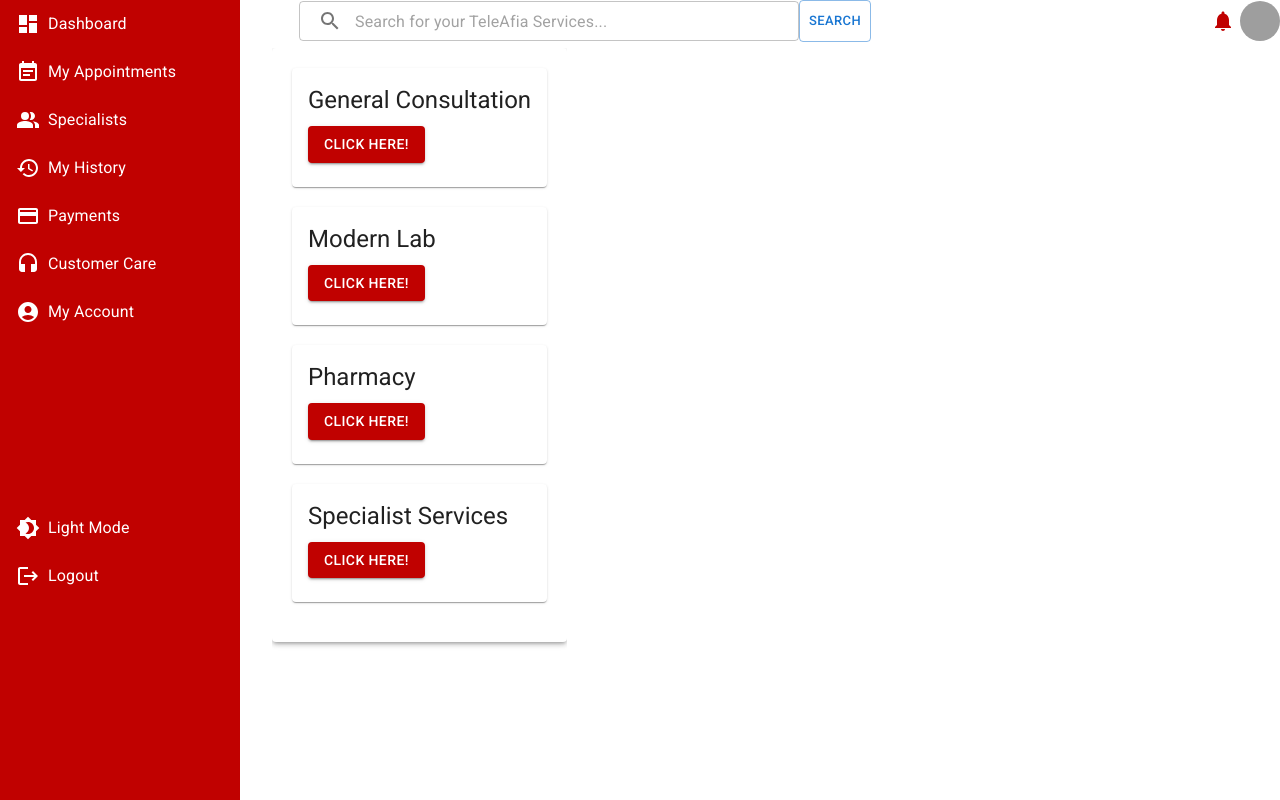
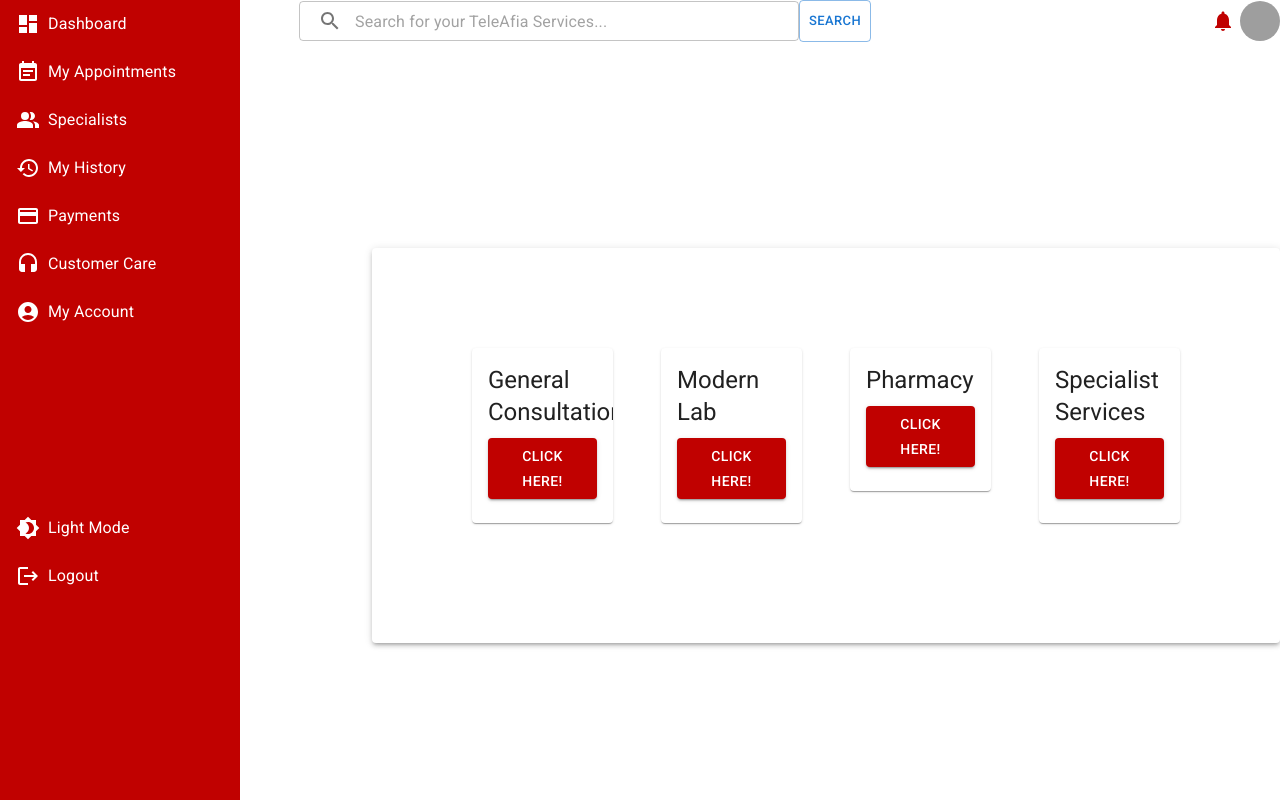
Before and after one commit to Equity-Afya/client-frontend, a React (Vite) app: page /medical-services in a window 1280 px wide. Built offline with nearby package versions, Linux system fonts and the light colour scheme; grey boxes are pictures that could not be loaded.

Commit message:
updated medical services

```diff
--- a/src/components/MedicalServices/ServiceContainer.jsx
+++ b/src/components/MedicalServices/ServiceContainer.jsx
@@ -1,14 +1,36 @@
 import React from 'react';
-import { Paper, Card, CardContent, Typography, Button } from '@mui/material';
+import { Paper, Card, CardContent, Typography, Button, Grid } from '@mui/material';
+import { useNavigate } from 'react-router-dom';
 
-const ServiceCard = ({ title, onClick }) => {
+const ServiceCard = ({ title }) => {
+  const navigate = useNavigate();
+
+  const handleClick = (serviceName) => {
+    switch (serviceName) {
+      case 'General Consultation':
+        navigate('/book-appointment');
+        break;
+      case 'Modern Lab':
+        navigate('/modern-lab');
+        break;
+      case 'Pharmacy':
+        navigate('/pharmacy');
+        break;
+      case 'Specialist Services':
+        navigate('/specialist-services');
+        break;
+      default:
+        break;
+    }
+  };
+
   return (
     <Card style={{ marginBottom: '20px' }}>
       <CardContent>
         <Typography variant="h5" component="div">
           {title}
         </Typography>
-        <Button variant="contained" onClick={onClick} style={{ marginTop: '10px', backgroundColor: '#c00100' }}>
+        <Button variant="contained" onClick={() => handleClick(title)} style={{ marginTop: '10px', backgroundColor: '#c00100' }}>
           Click Here!
         </Button>
       </CardContent>
@@ -17,16 +39,22 @@ const ServiceCard = ({ title, onClick }) => {
 };
 
 const ServiceContainer = () => {
-  const handleClick = (serviceName) => {
-    alert(`You clicked on ${serviceName}`);
-  };
-
   return (
-    <Paper elevation={3} style={{ padding: '20px' }}>
-      <ServiceCard title="General Consultation" onClick={() => handleClick('General Consultation')} />
-      <ServiceCard title="Modern Lab" onClick={() => handleClick('Modern Lab')} />
-      <ServiceCard title="Pharmacy" onClick={() => handleClick('Pharmacy')} />
-      <ServiceCard title="Specialist Services" onClick={() => handleClick('Specialist Services')} />
+    <Paper elevation={3} style={{ padding: '100px', marginTop: '200px', marginLeft: '100px'}}>
+      <Grid container spacing={6}>
+        <Grid item xs={12} sm={6} md={3}>
+          <ServiceCard title="General Consultation" />
+        </Grid>
+        <Grid item xs={12} sm={6} md={3}>
+          <ServiceCard title="Modern Lab" />
+        </Grid>
+        <Grid item xs={12} sm={6} md={3}>
+          <ServiceCard title="Pharmacy" />
+        </Grid>
+        <Grid item xs={12} sm={6} md={3}>
+          <ServiceCard title="Specialist Services" />
+        </Grid>
+      </Grid>
     </Paper>
   );
 };
```
